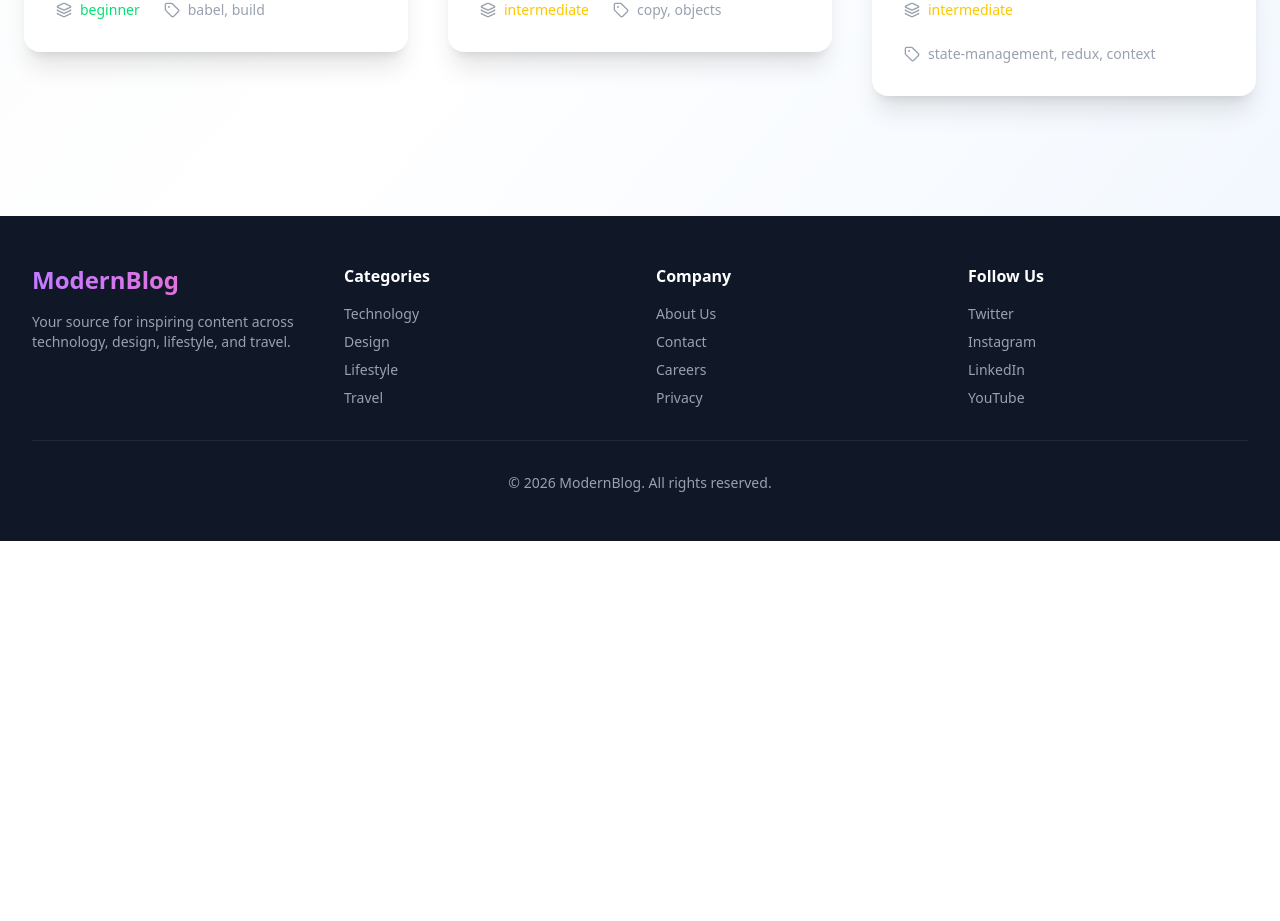
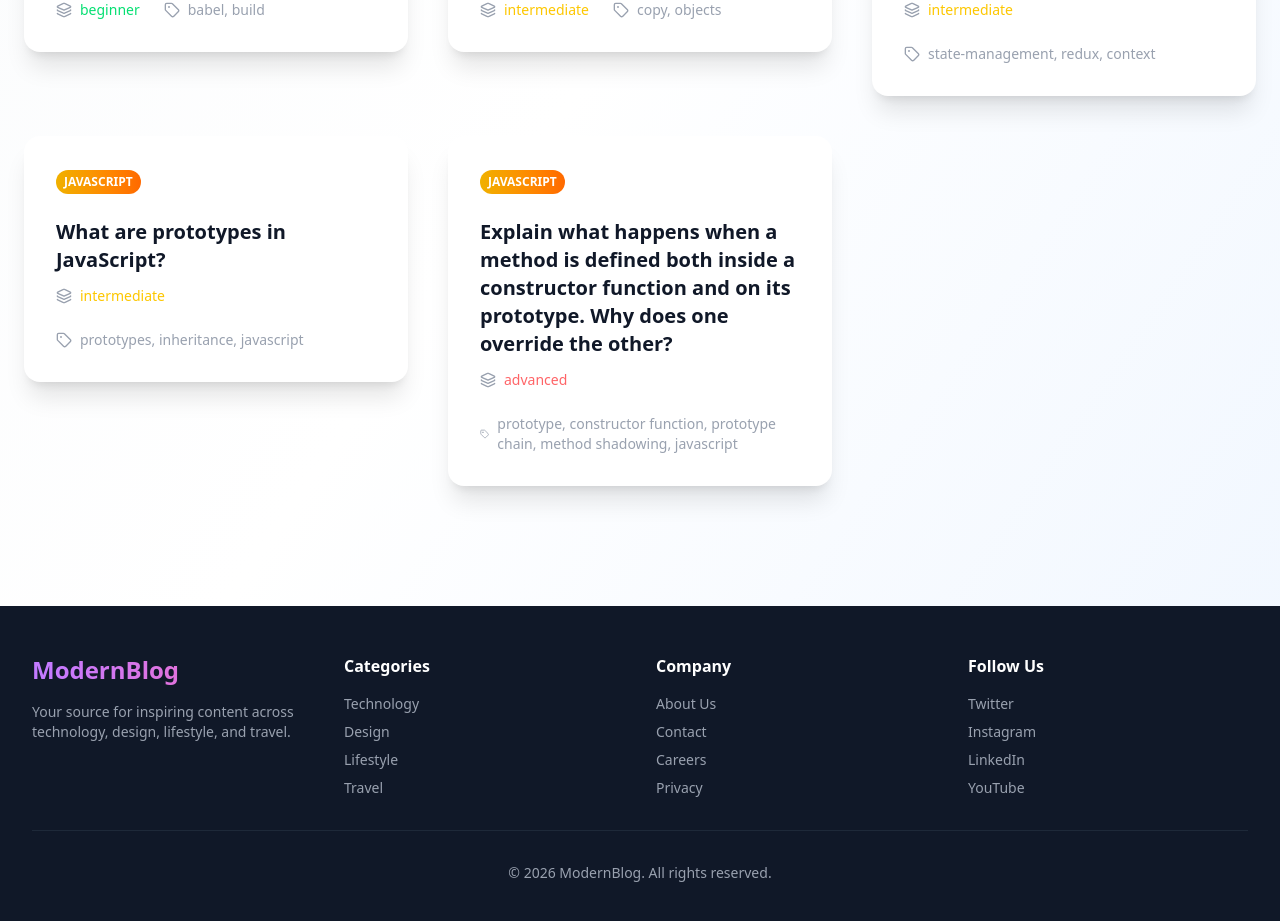
Before and after one commit to prem0406/modern-blog, a React (Vite) app: page /blog in a window 1280 px wide. Shown: the part 930-1851 px from the top of the page. Before the commit the page ends 1471 px from the top, so only its background shows below. Built offline with nearby package versions, Linux system fonts and the light colour scheme.

Commit message:
update data

```diff
--- a/src/data/question.ts
+++ b/src/data/question.ts
@@ -1,4 +1,4 @@
-import {type Question } from "../types/question";
+import { type Question } from "../types/question";
 
 // export const questions: Question[] = [
 //   {
@@ -73,7 +73,6 @@ import {type Question } from "../types/question";
 //   }
 // ];
 
-
 export const questions: Question[] = [
   {
     id: 1,
@@ -86,12 +85,12 @@ export const questions: Question[] = [
         id: "1-1",
         type: "heading",
         level: 3,
-        text: "Event Loop"
+        text: "Event Loop",
       },
       {
         id: "1-2",
         type: "paragraph",
-        text: "The event loop is a mechanism that allows JavaScript to handle asynchronous operations while being single-threaded."
+        text: "The event loop is a mechanism that allows JavaScript to handle asynchronous operations while being single-threaded.",
       },
       {
         id: "1-3",
@@ -99,15 +98,15 @@ export const questions: Question[] = [
         items: [
           "Executes synchronous code first (call stack)",
           "Handles async callbacks via task queues",
-          "Moves callbacks to stack when stack is empty"
-        ]
+          "Moves callbacks to stack when stack is empty",
+        ],
       },
       {
         id: "1-4",
         type: "note",
-        text: "Promises use the microtask queue, which has higher priority than macrotasks."
-      }
-    ]
+        text: "Promises use the microtask queue, which has higher priority than macrotasks.",
+      },
+    ],
   },
 
   {
@@ -120,7 +119,7 @@ export const questions: Question[] = [
       {
         id: "2-1",
         type: "paragraph",
-        text: "React Native allows you to build mobile apps using JavaScript and React that render real native UI components."
+        text: "React Native allows you to build mobile apps using JavaScript and React that render real native UI components.",
       },
       {
         id: "2-2",
@@ -128,10 +127,10 @@ export const questions: Question[] = [
         items: [
           "JavaScript runs in a JS engine (Hermes)",
           "UI is rendered using native components",
-          "JS communicates with native via JSI (new architecture)"
-        ]
-      }
-    ]
+          "JS communicates with native via JSI (new architecture)",
+        ],
+      },
+    ],
   },
 
   {
@@ -144,7 +143,7 @@ export const questions: Question[] = [
       {
         id: "3-1",
         type: "paragraph",
-        text: "ScrollView renders all children at once, while FlatList renders items lazily."
+        text: "ScrollView renders all children at once, while FlatList renders items lazily.",
       },
       {
         id: "3-2",
@@ -152,23 +151,24 @@ export const questions: Question[] = [
         items: [
           "ScrollView: small static content",
           "FlatList: large or dynamic lists",
-          "FlatList provides better performance"
-        ]
-      }
-    ]
+          "FlatList provides better performance",
+        ],
+      },
+    ],
   },
 
   {
     id: 4,
     category: "react native",
-    question: "How do you handle offline data storage and sync in React Native?",
+    question:
+      "How do you handle offline data storage and sync in React Native?",
     difficulty: "advanced",
     tags: ["offline", "storage", "sync"],
     answer: [
       {
         id: "4-1",
         type: "paragraph",
-        text: "Offline storage allows apps to work without internet and sync data once connectivity is restored."
+        text: "Offline storage allows apps to work without internet and sync data once connectivity is restored.",
       },
       {
         id: "4-2",
@@ -176,10 +176,10 @@ export const questions: Question[] = [
         items: [
           "Use AsyncStorage or MMKV for local data",
           "Queue API requests while offline",
-          "Sync when network is available"
-        ]
-      }
-    ]
+          "Sync when network is available",
+        ],
+      },
+    ],
   },
 
   {
@@ -192,7 +192,7 @@ export const questions: Question[] = [
       {
         id: "5-1",
         type: "paragraph",
-        text: "Context API is meant for simple state sharing, while Redux is for complex global state management."
+        text: "Context API is meant for simple state sharing, while Redux is for complex global state management.",
       },
       {
         id: "5-2",
@@ -200,10 +200,10 @@ export const questions: Question[] = [
         items: [
           "Context: simple, minimal setup",
           "Redux: predictable state, middleware, devtools",
-          "Redux scales better for large apps"
-        ]
-      }
-    ]
+          "Redux scales better for large apps",
+        ],
+      },
+    ],
   },
 
   {
@@ -216,7 +216,7 @@ export const questions: Question[] = [
       {
         id: "6-1",
         type: "paragraph",
-        text: "Hermes is a lightweight JavaScript engine optimized for React Native."
+        text: "Hermes is a lightweight JavaScript engine optimized for React Native.",
       },
       {
         id: "6-2",
@@ -224,10 +224,10 @@ export const questions: Question[] = [
         items: [
           "Faster app startup",
           "Lower memory usage",
-          "Precompiled bytecode"
-        ]
-      }
-    ]
+          "Precompiled bytecode",
+        ],
+      },
+    ],
   },
 
   {
@@ -240,7 +240,7 @@ export const questions: Question[] = [
       {
         id: "7-1",
         type: "paragraph",
-        text: "babel.config.js defines how JavaScript and JSX are transformed before running in React Native."
+        text: "babel.config.js defines how JavaScript and JSX are transformed before running in React Native.",
       },
       {
         id: "7-2",
@@ -248,10 +248,10 @@ export const questions: Question[] = [
         items: [
           "Enables JSX support",
           "Transforms modern JavaScript",
-          "Required for libraries like Reanimated"
-        ]
-      }
-    ]
+          "Required for libraries like Reanimated",
+        ],
+      },
+    ],
   },
 
   {
@@ -264,7 +264,7 @@ export const questions: Question[] = [
       {
         id: "8-1",
         type: "paragraph",
-        text: "Shallow copy copies references, deep copy duplicates all nested data."
+        text: "Shallow copy copies references, deep copy duplicates all nested data.",
       },
       {
         id: "8-2",
@@ -272,12 +272,12 @@ export const questions: Question[] = [
         items: [
           "Shallow: spread operator, Object.assign",
           "Deep: structuredClone, JSON.parse/stringify",
-          "Deep copy avoids mutation bugs"
-        ]
-      }
-    ]
+          "Deep copy avoids mutation bugs",
+        ],
+      },
+    ],
   },
-    {
+  {
     id: 9,
     category: "react",
     question: "Context API vs Redux, which do you prefer and why?",
@@ -291,19 +291,18 @@ export const questions: Question[] = [
         id: "h1",
         type: "heading",
         level: 2,
-        text: "Overview"
+        text: "Overview",
       },
       {
         id: "p1",
         type: "paragraph",
-        text:
-          "Context API and Redux are both used for state management, but they address different levels of complexity."
+        text: "Context API and Redux are both used for state management, but they address different levels of complexity.",
       },
       {
         id: "h2",
         type: "heading",
         level: 3,
-        text: "Context API"
+        text: "Context API",
       },
       {
         id: "l1",
@@ -311,14 +310,14 @@ export const questions: Question[] = [
         items: [
           "Built into React",
           "Best for low-frequency updates",
-          "Ideal for theme, auth, and locale"
-        ]
+          "Ideal for theme, auth, and locale",
+        ],
       },
       {
         id: "h3",
         type: "heading",
         level: 3,
-        text: "Redux"
+        text: "Redux",
       },
       {
         id: "l2",
@@ -326,8 +325,8 @@ export const questions: Question[] = [
         items: [
           "Centralized predictable state",
           "Powerful DevTools",
-          "Better scalability for large apps"
-        ]
+          "Better scalability for large apps",
+        ],
       },
       {
         id: "c1",
@@ -337,14 +336,236 @@ export const questions: Question[] = [
   reducer: {
     user: userReducer
   }
-});`
+});`,
       },
       {
         id: "n1",
         type: "note",
-        text:
-          "Redux is generally preferred when state logic becomes complex or shared across many components."
-      }
-    ]
-  }
+        text: "Redux is generally preferred when state logic becomes complex or shared across many components.",
+      },
+    ],
+  },
+  {
+    id: 10,
+    category: "javascript",
+    question: "What are prototypes in JavaScript?",
+    difficulty: "intermediate",
+    tags: ["prototypes", "inheritance", "javascript"],
+    answer: [
+      {
+        id: "10-1",
+        type: "paragraph",
+        text: "Prototypes are JavaScript’s mechanism for inheritance and shared behavior. Every object in JavaScript has an internal link to another object called its prototype.",
+      },
+      {
+        id: "10-2",
+        type: "paragraph",
+        text: "When a property or method is accessed on an object, JavaScript first looks on the object itself. If not found, it looks up the prototype chain until it reaches null.",
+      },
+      {
+        id: "10-3",
+        type: "heading",
+        level: 3,
+        text: "Prototype Chain",
+      },
+      {
+        id: "10-4",
+        type: "list",
+        items: [
+          "Object properties are resolved through delegation",
+          "Methods are shared via the prototype",
+          "The chain ends at Object.prototype → null",
+        ],
+      },
+      {
+        id: "10-5",
+        type: "heading",
+        level: 3,
+        text: "Constructor Function Example",
+      },
+      {
+        id: "10-6",
+        type: "code",
+        language: "javascript",
+        code: "function User(name) {\n  this.name = name;\n}\n\nUser.prototype.sayHi = function () {\n  return `Hi ${this.name}`;\n};\n\nconst user = new User('A');\nuser.sayHi();",
+      },
+      {
+        id: "10-7",
+        type: "heading",
+        level: 3,
+        text: "__proto__ vs prototype",
+      },
+      {
+        id: "10-8",
+        type: "list",
+        items: [
+          "`prototype` exists on constructor functions",
+          "`__proto__` is the internal reference on objects",
+          "obj.__proto__ === Constructor.prototype",
+        ],
+      },
+      {
+        id: "10-9",
+        type: "note",
+        text: "ES6 classes are syntactic sugar over JavaScript’s prototype-based inheritance model.",
+      },
+    ],
+  },
+  {
+    id: 11,
+    category: "javascript",
+    question:
+      "Explain what happens when a method is defined both inside a constructor function and on its prototype. Why does one override the other?",
+    difficulty: "advanced",
+    tags: [
+      "prototype",
+      "constructor function",
+      "prototype chain",
+      "method shadowing",
+      "javascript",
+    ],
+    answer: [
+      {
+        id: "11-1",
+        type: "paragraph",
+        text: "This example demonstrates how JavaScript resolves methods when the same method name exists both on an object instance and on its prototype.",
+      },
+      {
+        id: "11-2",
+        type: "code",
+        language: "javascript",
+        code: 'function person() {\n  this.getSalary = function () {\n    console.log("This is a constructor function");\n  };\n}\n\nconst p = new person();\n\nperson.prototype.getSalary = function () {\n  console.log("This is a prototype function");\n};',
+      },
+      {
+        id: "11-3",
+        type: "heading",
+        level: 3,
+        text: "Step 1: What happens when the constructor function is called",
+      },
+      {
+        id: "11-4",
+        type: "paragraph",
+        text: "When the `new` keyword is used with a constructor function, JavaScript performs a series of internal steps. It first creates a new empty object, then links this object to the constructor’s prototype using the internal `[[Prototype]]` reference. After that, it calls the constructor function with `this` bound to the newly created object, and finally returns that object.",
+      },
+      {
+        id: "11-5",
+        type: "paragraph",
+        text: "Inside the constructor, the method `getSalary` is assigned directly to `this`. This means every instance created using `new person()` will have its own separate copy of the `getSalary` function stored directly on the object.",
+      },
+      {
+        id: "11-6",
+        type: "heading",
+        level: 3,
+        text: "Step 2: Understanding the prototype method definition",
+      },
+      {
+        id: "11-7",
+        type: "paragraph",
+        text: "After the instance `p` is created, another method with the same name `getSalary` is added to `person.prototype`. This method does not overwrite the instance method. Instead, it becomes part of the prototype object that all instances of `person` share.",
+      },
+      {
+        id: "11-8",
+        type: "paragraph",
+        text: "At this point, there are two methods with the same name: one exists directly on the instance `p`, and the other exists on `person.prototype`.",
+      },
+      {
+        id: "11-9",
+        type: "heading",
+        level: 3,
+        text: "Step 3: How JavaScript resolves method calls",
+      },
+      {
+        id: "11-10",
+        type: "paragraph",
+        text: "When `p.getSalary()` is called, JavaScript looks for the method using the prototype chain resolution algorithm. It first checks whether `getSalary` exists directly on the object `p`. If it finds the method there, it stops searching and executes that function.",
+      },
+      {
+        id: "11-11",
+        type: "paragraph",
+        text: "Since `getSalary` was defined inside the constructor, it exists directly on the instance. As a result, JavaScript never looks at the prototype, and the prototype method is ignored.",
+      },
+      {
+        id: "11-12",
+        type: "heading",
+        level: 3,
+        text: "Execution Order and Output",
+      },
+      {
+        id: "11-13",
+        type: "paragraph",
+        text: "The output of calling `p.getSalary()` will be `This is a constructor function`. This happens because instance properties always take precedence over prototype properties with the same name.",
+      },
+      {
+        id: "11-14",
+        type: "heading",
+        level: 3,
+        text: "Visual Representation of the Prototype Chain",
+      },
+      {
+        id: "11-15",
+        type: "paragraph",
+        text: "Internally, the object structure can be visualized as follows: the instance `p` contains its own `getSalary` method, and its internal prototype points to `person.prototype`, which also contains a `getSalary` method. JavaScript selects the closest match in the chain.",
+      },
+      {
+        id: "11-16",
+        type: "heading",
+        level: 3,
+        text: "Why this behavior exists",
+      },
+      {
+        id: "11-17",
+        type: "paragraph",
+        text: "This design allows JavaScript to support flexible object composition. Instance methods allow per-object customization, while prototype methods enable shared behavior and memory efficiency.",
+      },
+      {
+        id: "11-18",
+        type: "heading",
+        level: 3,
+        text: "Memory and Performance Implications",
+      },
+      {
+        id: "11-19",
+        type: "paragraph",
+        text: "Defining methods inside the constructor creates a new function for every instance, which increases memory usage. Prototype methods are shared across all instances, making them more memory-efficient and generally preferred unless instance-specific behavior is required.",
+      },
+      {
+        id: "11-20",
+        type: "heading",
+        level: 3,
+        text: "How to Access the Prototype Method",
+      },
+      {
+        id: "11-21",
+        type: "paragraph",
+        text: "If the instance method is removed using the `delete` operator, JavaScript will then resolve the method from the prototype, and the prototype version of `getSalary` will be executed.",
+      },
+      {
+        id: "11-22",
+        type: "code",
+        language: "javascript",
+        code: 'delete p.getSalary;\np.getSalary(); // "This is a prototype function"',
+      },
+      {
+        id: "11-23",
+        type: "heading",
+        level: 3,
+        text: "Key Interview Takeaways",
+      },
+      {
+        id: "11-24",
+        type: "list",
+        items: [
+          "Instance methods override prototype methods with the same name",
+          "JavaScript resolves properties by searching the object first, then the prototype chain",
+          "Prototype methods are shared and memory efficient",
+          "Constructor methods are recreated for every instance",
+        ],
+      },
+      {
+        id: "11-25",
+        type: "note",
+        text: "This behavior is commonly referred to as method shadowing, where an instance property hides a prototype property with the same name.",
+      },
+    ],
+  },
 ];
```
